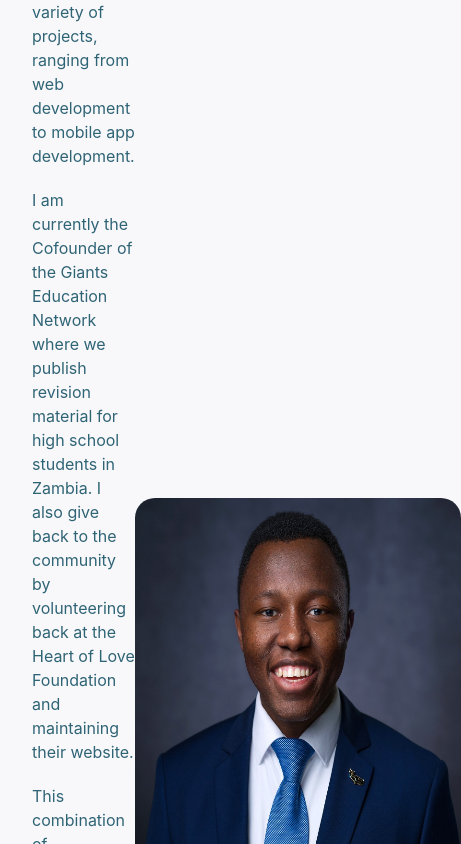
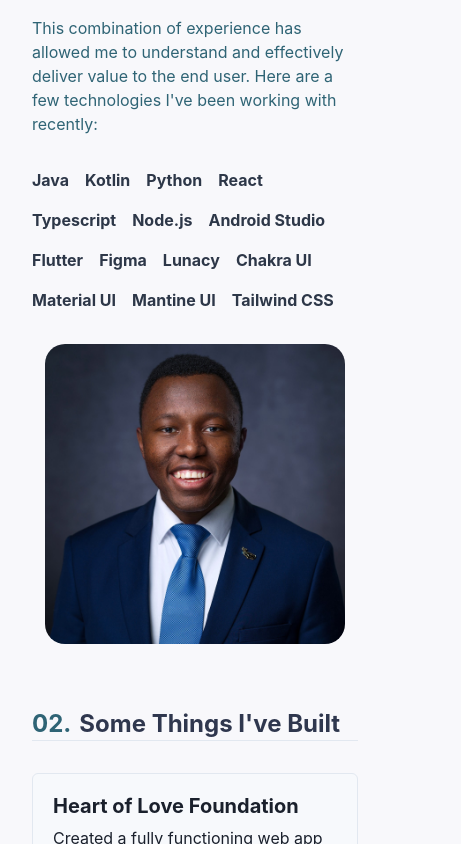
Before and after one commit to unclebinary1001/my-home, a Next.js app in the folder my-portfolio/: page / in a window 390 px wide. Shown: the part 1271-2115 px from the top of the page, 461 px wide, since content can reach past the window. Built offline with nearby package versions, Linux system fonts and the light colour scheme.

Commit message:
make about section mobile responsive

```diff
--- a/my-portfolio/components/about.tsx
+++ b/my-portfolio/components/about.tsx
@@ -56,14 +56,15 @@ export const About = () => {
         <hr />
       </Box>
 
-      <Flex align={"center"} justify={"space-between"}>
+      <Flex flexDirection={{base: "column", md:"row"}} align={{md:"center"}} justify={{base:"center",md:"space-between"}}>
 
         <VStack
-          width={"60%"}
+          width={{md:"60%"}}
           color={"#2F6475"}
           fontSize={"md"}
           spacing={5}
-          align={"justify"}
+          align={"center"}
+          mb={{base: "8", md: "0"}}
         >
           <Text>
             Hi, my name is Mahlangu Nzunda. I'm a Software Engineer and EdTech
@@ -90,9 +91,10 @@ export const About = () => {
 
         <Image
           borderRadius="20px"
-          boxSize="400px"
+          boxSize={{base:"300px", md:"400px"}}
           src="/headshot.jpg"
           alt="Mahlangu nzunda"
+          mx={{base:"auto", md:"0"}}
         />
 
       </Flex>
```
